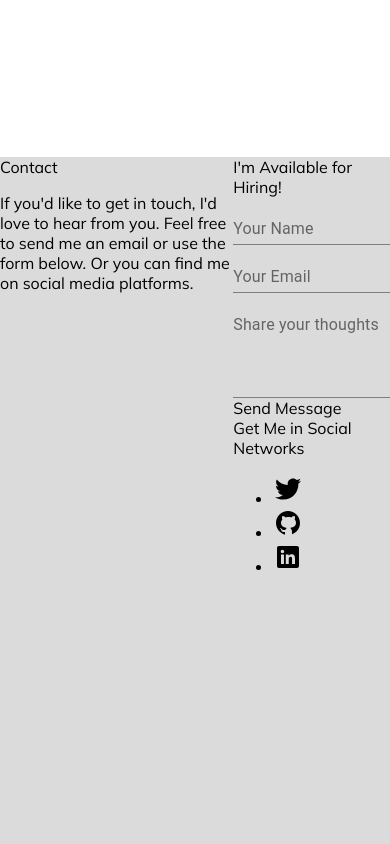
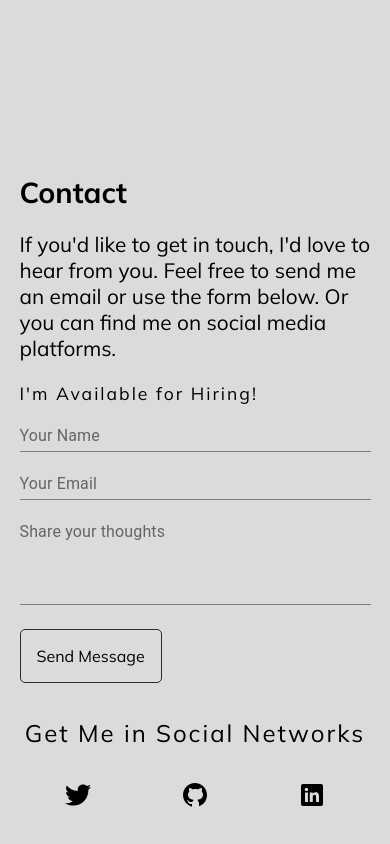
Before and after one commit to odidukh/odidukh, a React app: page / in a window 390 px wide. Shown: the part 2458-3302 px from the top of the page. Built offline with nearby package versions, Linux system fonts and the light colour scheme.

Commit message:
Add responsive view for Contact page

```diff
--- a/src/styles/_desktop.sass
+++ b/src/styles/_desktop.sass
@@ -142,21 +142,6 @@
                 .emailForm
                     display: flex
                     flex-direction: column
-                    .emailFormTitle
-                        font-size: 1.5rem
-                        margin-bottom: 1rem
-                    .emailFormInput
-                        font-size: 1.2rem
-                        margin-bottom: 1rem
-                        width: 20rem
-                    .emailFormButton
-                        background-color: $jet
-                        border-radius: 5px
-                        color: $gainsboro
-                        font-size: 1.2rem
-                        padding: 1rem
-                        width: 7rem
-                        text-align: center
                     .submitButton
                         margin-top: 1.7rem
                         border: 1px solid $jet
--- a/src/styles/_mobile.sass
+++ b/src/styles/_mobile.sass
@@ -60,7 +60,7 @@
         display: flex
         height: 100%
         flex-direction: column
-        margin: 5% 5%
+        padding: 5% 5%
         .skillsDescription
             display: flex
             flex-direction: column
@@ -90,25 +90,60 @@
                 .skillItem
                     font-size: 1.05rem
 
-
     .contactPage
         height: 100%
         display: flex
         background-color: $gainsboro
-        flex-direction: row
-
-    .contactInfo
-        height: 100%
-        width: auto
-
-    .contactForm
-        height: 100%
-        width: auto
-
-    .contactFormInput
-        height: 100%
-        width: auto
-
-    .contactFormButton
-        height: 100%
-        width: auto
+        flex-direction: column
+        padding: 0 5%
+        .contactDescription
+            margin-top: 5%
+            display: flex
+            flex-direction: column
+            h1
+                font-size: 1.8rem
+                font-weight: bold
+            p
+                font-size: 1.3rem
+                flex-basis: content
+        .emailAndSocialsBlock
+            display: flex
+            flex-direction: column
+            .blockHeader
+                display: block
+                font-size: 1.1rem
+                letter-spacing: 2px
+            .emailBlock
+                .emailForm
+                    display: flex
+                    flex-direction: column
+                    .submitButton
+                        margin-top: 1.5rem
+                        border: 1px solid $jet
+                        border-radius: 5px
+                        font-size: 1rem
+                        padding: 1rem
+                        width: fit-content
+                        text-align: center
+                        transition: all .2s ease-in-out
+                        &:hover
+                            background-color: white
+                        &:active
+                            transform: scale(0.95)
+            .socialsBlock
+                margin-top: 10%
+                .blockHeader
+                    text-align: center
+                    font-size: 1.5rem
+                    letter-spacing: 2px
+                    margin-bottom: 2rem
+                ul
+                    all: unset
+                    display: flex
+                    justify-content: space-around
+                    flex-direction: row
+                    list-style: none
+                    li
+                        font-size: 1.2rem
+                        display: flex
+                        align-items: center
--- a/src/styles/styles.sass
+++ b/src/styles/styles.sass
@@ -38,5 +38,9 @@ h2
     color: $jet
 
 // SKILLS PAGE
+.skillsPage
+    background-color: $gainsboro
 
 // CONTACT PAGE
+.contactPage
+    background-color: $gainsboro
```
